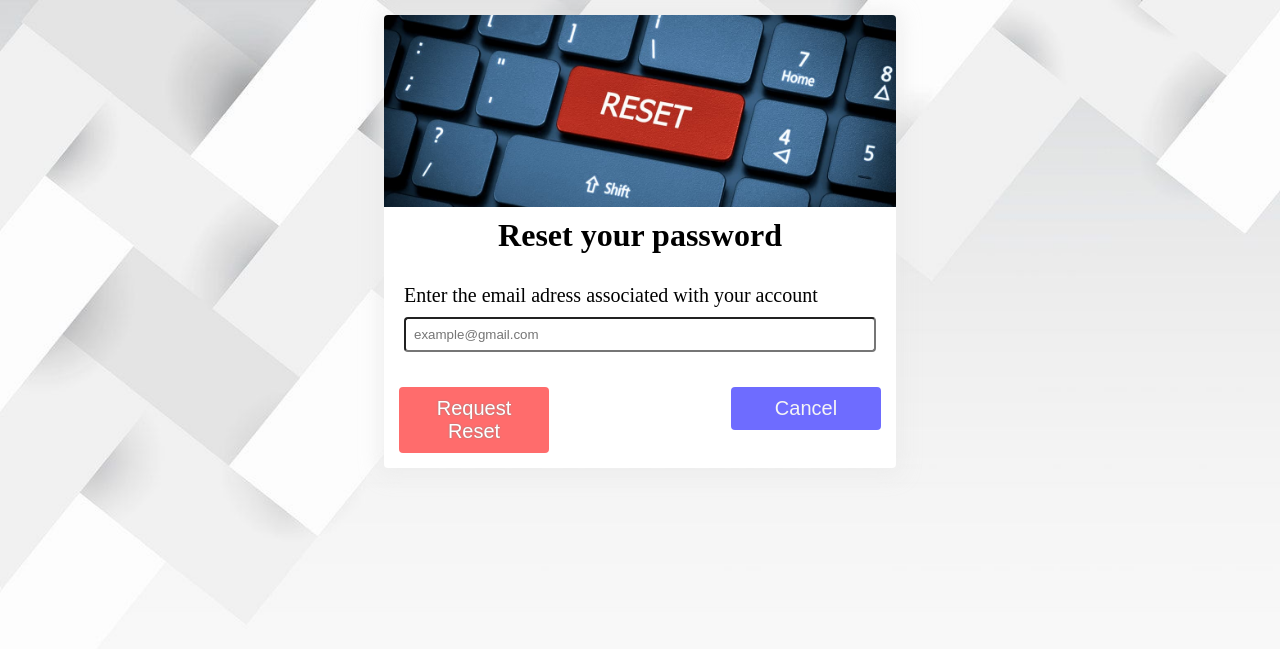
After one commit to leonardusdirkstofbergbotes/Todo-App, a PHP site: page /reset_password.php in a window 1280 px wide. The commit adds this page. Shown: the top 649 px of the page. Run offline with PHP 8.4, Linux system fonts and the light colour scheme; some libraries are stand-ins or nearby versions.

Commit message:
added a reset password page and a sort asccending button

```diff
--- a/css/styles.css
+++ b/css/styles.css
@@ -40,8 +53,8 @@ body {
 }
 
 .wrapper > img { /*login page image */
-    border-top-left-radius: 10px;
-    border-top-right-radius: 10px;
+    border-top-left-radius: 4px;
+    border-top-right-radius: 4px;
     height: 15vw;
 }
 
@@ -66,7 +79,7 @@ h1 {
 }
 
 .wrapper > .input > label {
-    font-size: 22px;
+    font-size: 20px;
 }
 
 .input:valid {
@@ -87,9 +100,15 @@ h1 {
     margin-left: auto;
 }
 
-.registerbut {
+.registerbut { /* signup button */
+    font-size: 20px;
     background-color: rgb(110, 108, 255);
     border: none;
+    color: whitesmoke;
+    outline: none;
+    width: 150px;
+    padding: 10px;
+    border-radius: 4px;
 }
 
 .registerbut:hover {
@@ -121,13 +133,27 @@ h1 {
     box-shadow: 0px 0px 15px 0px #6CFF73;
 }
 
-.loginbut > button {
+.resetbut { /* reset button */
+    font-size: 20px;
+    background-color: rgb(255, 108, 108);
+    border: none;
+    color: white;
+    text-shadow: 0px 0px 2px #878787;
     width: 150px;
     padding: 10px;
+    outline: none;
     border-radius: 4px;
-    font-size: larger;
-    color: whitesmoke;
-    outline: none;
+}
+
+.resetbut:hover {
+    -webkit-box-shadow: 0px 0px 15px 0px rgb(255, 108, 108);
+    box-shadow: 0px 0px 15px 0px rgb(255, 108, 108);
+}
+
+#forgot {
+    font-size: 13px;
+    margin-left: auto;
+    text-decoration: none;
 }
 
 input, textarea {
--- a/login.php
+++ b/login.php
@@ -101,6 +101,7 @@ if (isset($_GET['exist'])) {
         <div class="input">
             <label for='user_password1'>Password </label>
             <input type="password" class="input" name="user_password1" placeholder="Must have at least 6 characters" minlength="6" maxlength="30" id="p1" required>
+            <a href="reset_password.php" id="forgot">Forgot password? </a>
         </div>
         <div id="buttonwrap">
             <div class="sign"><button id="btn" type="submit" class="loginbut">Login</button></div>
--- a/queries/create_note.php
+++ b/queries/create_note.php
@@ -16,7 +16,11 @@
     $all_notes = $conn->query($check_notes);
 
     while ($data = $all_notes->fetch_assoc()) : ?>
+    <?php $start_date = new DateTime($data['dueDate']);
+    $end_date = new DateTime('today');
+        $diff = $end_date->diff($start_date)->format("%a"); ?>
         <li style="background-color:<?php echo $data['color']; ?>" id="<?php echo $data['noteID']; ?>">
+        <?php if ($diff > 0 && $data != NULL) { echo "<div class=\"due\">Days left <b>$diff</b></div>"; } else {}; ?>
            <h1><?php echo $data['title']; ?></h1>
            <hr><p><?php echo nl2br($data['description']); ?></p>
            <div class="buttonshide" id="<?php echo $data['noteID']; ?>">
--- a/queries/load_notes.php
+++ b/queries/load_notes.php
@@ -7,7 +7,11 @@ session_start();
     $all_notes = $conn->query($check_notes);
 
     while ($data = $all_notes->fetch_assoc()) : ?>
+   <?php $start_date = new DateTime($data['dueDate']);
+    $end_date = new DateTime('today');
+        $diff = $end_date->diff($start_date)->format("%a"); ?>
       <li style="background-color:<?php echo $data['color']; ?>" id="<?php echo $data['noteID']; ?>">
+      <?php if ($diff > 0 && $data != NULL) { echo "<div class=\"due\">Days left <b>$diff</b></div>"; } else {}; ?>
          <h1><?php echo $data['title']; ?></h1>
          <hr><p><?php echo nl2br($data['description']); ?></p>
          <div class="buttonshide" id="<?php echo $data['noteID']; ?>">
--- /dev/null
+++ b/queries/reset_pass.php
@@ -0,0 +1,4 @@
+<?php
+    $res_email = $_POST['reset_email'];
+    echo $res_email;
+?>
--- /dev/null
+++ b/reset_password.php
@@ -0,0 +1,28 @@
+<!DOCTYPE html>
+<html lang="en">
+<head>
+    <meta charset="UTF-8">
+    <meta name="viewport" content="width=device-width, initial-scale=1.0">
+    <title>Reset password</title>
+    <script src="https://ajax.googleapis.com/ajax/libs/jquery/2.1.3/jquery.min.js"></script>
+    <script src="https://cdnjs.cloudflare.com/ajax/libs/sweetalert/2.1.2/sweetalert.min.js"></script>
+    <link rel="stylesheet" href="css/styles.css">
+</head>
+<body>
+
+
+    <form method="post" class="wrapper" id="signup_form" action="queries/reset_pass.php">
+    <img src="img/reset.jpg">
+        <h1> Reset your password </h1>
+
+        <div class="input">
+            <label for='user_email'>Enter the email adress associated with your account </label>
+            <input type="email" class="input" name="reset_email" placeholder="example@gmail.com" required>
+        </div>
+        <div id="buttonwrap">
+            <div class="sign"><button id="btn" type="submit" class="resetbut">Request Reset</button></div>
+            <div class="login"><a href="login.php"><button type="button" class="registerbut">Cancel</button></a></div>
+        </div>
+    </form>
+</body>
+</html>
--- a/script/todo.js
+++ b/script/todo.js
@@ -3,6 +3,10 @@ $(document).ready(function() {
   $("#me").hide();
   $("#drop").click(function(){
     $("#me").toggle(500)
+  });
+  $('.dropdown2').hide();
+  $("#sort").click(function(){
+    $('.dropdown2').toggle(500);
   });
   $.ajax({
     url: './queries/load_notes.php',
```
Also changed, not shown: other parts of css/styles.css (+27 -15 lines), queries/sort.php (+16 -1 lines), todo.php (+13 -4 lines), icons/sort.png, img/note.png (deleted), img/reset.jpg (added).
